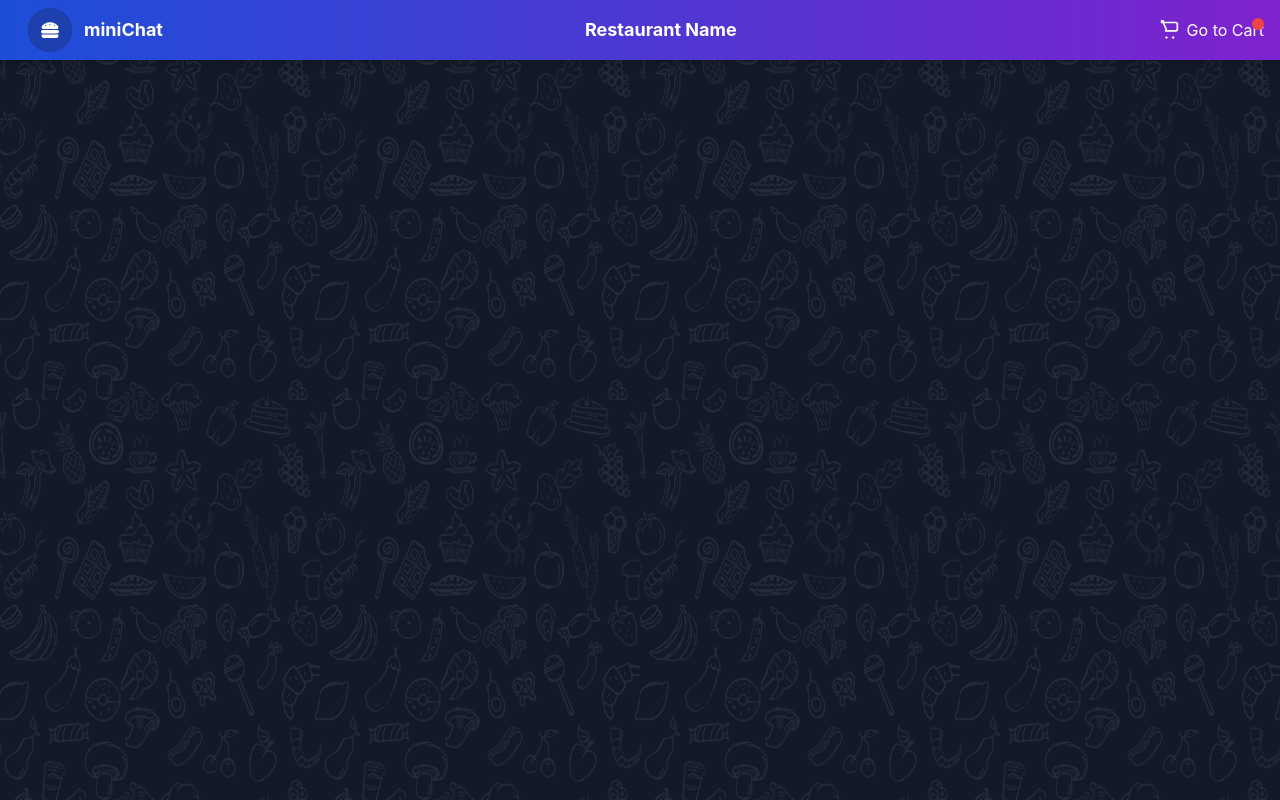
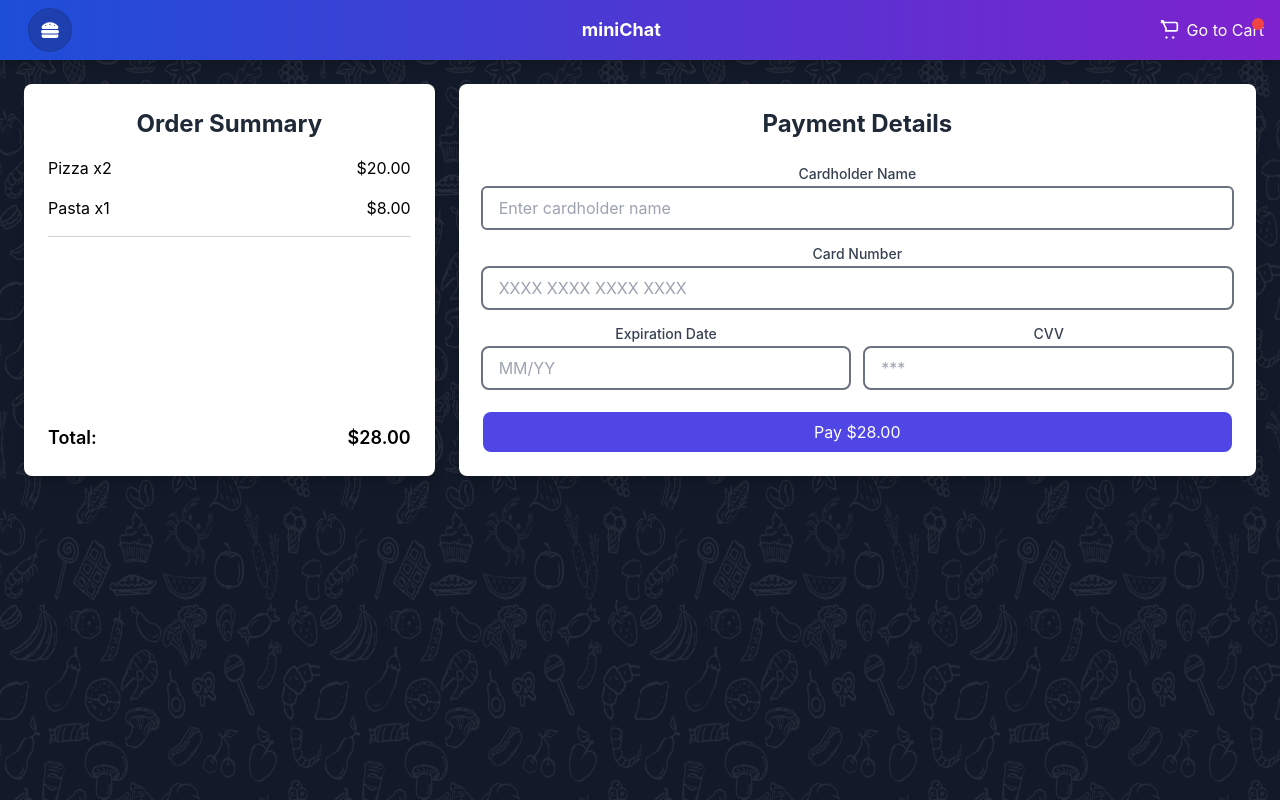
Before and after one commit to sujnankumar/miniProject-frontend, a React (Create React App) app: page /payment in a window 1280 px wide. Built offline with nearby package versions, Linux system fonts and the light colour scheme; no server answers.

Commit message:
New pages

```diff
--- a/package.json
+++ b/package.json
@@ -12,6 +12,7 @@
     "@testing-library/user-event": "^13.5.0",
     "font-awesome": "^4.7.0",
     "framer-motion": "^11.11.13",
+    "mdb-react-ui-kit": "^9.0.0",
     "qrcode.react": "^4.1.0",
     "react": "^18.3.1",
     "react-dom": "^18.3.1",
--- a/src/App.js
+++ b/src/App.js
@@ -12,6 +12,9 @@ import RestaurantDashboard from './components/RestaurantDashboard/RestaurantDash
 import AddDishForm from './components/RestaurantForms/AddDishForm';
 import MenuManagement from './components/MenuManagement';
 import ViewOrders from './components/RestaurantDashboard/ViewOrders';
+import RestaurantDetails from './components/RestaurantDetails';
+import Auth from "./components/Auth";
+import Payment from "./components/Payment";
 
 function App() {
   return (
@@ -21,17 +24,21 @@ function App() {
       <div className="App">
         <Routes>
           <Route exact path="/" element={<Chatbot />} />
+          <Route path="/login" element={<Auth />} />
+          <Route path="/signup" element={<Auth />} />
           <Route path="/rest" element={<RestaurantProfile />} />
           <Route path="/restaurant/dashboard" element={<RestaurantDashboard />} />
           <Route path="/cart" element={<Cart />} />
           <Route path="/order" element={<Order />} />
           <Route path='/dish-details' element={<FoodInfo />} />
           <Route path="/profile" element={<UserProfile />} />
+          <Route path="/payment" element={<Payment />} />
 
           <Route path='/restaurant/register' element={<RestaurantRegister />} />
           <Route path="/restaurant/adddish" element={<AddDishForm />} />
           <Route path="/restaurant/manage/menu" element={<MenuManagement />} />
           <Route path="/restaurant/view/orders" element={<ViewOrders />} />
+          <Route path="/restaurant/details" element={<RestaurantDetails />} />
         </Routes>
       </div>
       </Layout>
--- /dev/null
+++ b/src/components/Auth.js
@@ -0,0 +1,85 @@
+import React, { useState } from "react";
+
+const Auth = () => {
+  const [isLogin, setIsLogin] = useState(true);
+
+  const toggleAuthMode = () => setIsLogin(!isLogin);
+
+  return (
+    <div className="min-h-screen flex items-center justify-center p-6">
+      <div className="bg-white p-6 rounded-lg shadow-lg w-full max-w-md">
+        <h1 className="text-2xl font-bold text-gray-800 mb-6 text-center">
+          {isLogin ? "Login" : "Signup"}
+        </h1>
+
+        <form>
+          {!isLogin && (
+            <div className="mb-4">
+              <label
+                htmlFor="name"
+                className="block text-sm font-medium text-gray-700"
+              >
+                Name
+              </label>
+              <input
+                type="text"
+                id="name"
+                className="mt-1 block w-full rounded-md border-gray-300 shadow-sm focus:border-indigo-500 focus:ring-indigo-500"
+                placeholder="Enter your name"
+              />
+            </div>
+          )}
+          <div className="mb-4">
+            <label
+              htmlFor="email"
+              className="block text-sm font-medium text-gray-700"
+            >
+              Email
+            </label>
+            <input
+              type="email"
+              id="email"
+              className="mt-1 block w-full rounded-md border-gray-300 shadow-sm focus:border-indigo-500 focus:ring-indigo-500"
+              placeholder="Enter your email"
+            />
+          </div>
+          <div className="mb-4">
+            <label
+              htmlFor="password"
+              className="block text-sm font-medium text-gray-700"
+            >
+              Password
+            </label>
+            <input
+              type="password"
+              id="password"
+              className="mt-1 block w-full rounded-md border-gray-300 shadow-sm focus:border-indigo-500 focus:ring-indigo-500"
+              placeholder="Enter your password"
+            />
+          </div>
+
+          <button
+            type="submit"
+            className="w-full bg-indigo-600 text-white py-2 px-4 rounded-lg hover:bg-indigo-700"
+          >
+            {isLogin ? "Login" : "Signup"}
+          </button>
+        </form>
+
+        <p className="text-sm text-center text-gray-500 mt-4">
+          {isLogin
+            ? "Don't have an account?"
+            : "Already have an account?"}{" "}
+          <button
+            onClick={toggleAuthMode}
+            className="text-indigo-600 hover:underline focus:outline-none"
+          >
+            {isLogin ? "Signup" : "Login"}
+          </button>
+        </p>
+      </div>
+    </div>
+  );
+};
+
+export default Auth;
--- a/src/components/Cart.js
+++ b/src/components/Cart.js
@@ -101,11 +101,13 @@ const Cart = () => {
         <p className="text-gray-100">
           Total: <span className="font-bold text-lg text-white">${total.toFixed(2)}</span>
         </p>
-        <button
-          className="mt-4 w-full bg-green-600 text-white py-2 px-4 rounded-lg hover:bg-green-700"
-        >
-          Checkout
-        </button>
+        <Link to={'/payment'}>
+          <button
+            className="mt-4 w-full bg-green-600 text-white py-2 px-4 rounded-lg hover:bg-green-700"
+          >
+            Checkout
+          </button>
+        </Link>
       </div>
     </div>
   );
--- a/src/components/Navigation/Navbar.js
+++ b/src/components/Navigation/Navbar.js
@@ -46,7 +46,6 @@ const Navbar = () => {
           <FaHamburger className='text-lg text-white'/>
         </button>
         <h1 className="text-lg font-bold text-white">miniChat</h1>
-        <h1 className="text-lg font-bold text-white mx-auto">Restaurant Name</h1>
         <Link to="/cart">
 
         <button className="relative flex items-center ml-auto">
--- a/src/components/Navigation/Sidebar.js
+++ b/src/components/Navigation/Sidebar.js
@@ -57,15 +57,18 @@ const Sidebar = ({ isOpen, toggleSidebar }) => {
         <a href="#" className="hover:bg-gray-700 px-3 py-3 rounded-md text-gray-300 font-bold">
           Orders
         </a>
-        <a href="#" className="hover:bg-gray-700 px-3 py-3 rounded-md text-gray-300 font-bold">
+        <Link to="/restaurant/manage/menu" className="hover:bg-gray-700 px-3 py-3 rounded-md text-gray-300 font-bold active">
           Menu Management
-        </a>
+        </Link>
         <a href="#" className="hover:bg-gray-700 px-3 py-3 rounded-md text-gray-300 font-bold">
           Reservations
         </a>
         <a href="#" className="hover:bg-gray-700 px-3 py-3 rounded-md text-gray-300 font-bold">
           Inventory
         </a>
+        <Link to="/restaurant/details" className="hover:bg-gray-700 px-3 py-3 rounded-md text-gray-300 font-bold">
+            Details
+        </Link>
         <a href="#" className="hover:bg-gray-700 px-3 py-3 rounded-md text-gray-300 font-bold">
           Report
         </a>
--- /dev/null
+++ b/src/components/Payment.js
@@ -0,0 +1,127 @@
+import React, { useState } from "react";
+
+const Payment = () => {
+  const [cart] = useState([
+    { id: 1, name: "Pizza", price: 10, quantity: 2 },
+    { id: 2, name: "Pasta", price: 8, quantity: 1 },
+  ]);
+
+  const totalAmount = cart.reduce(
+    (sum, item) => sum + item.price * item.quantity,
+    0
+  );
+
+  const handlePayment = (e) => {
+    e.preventDefault();
+    alert("Payment processed successfully!");
+  };
+
+  return (
+    <div className="flex flex-col lg:flex-row gap-6 p-6 items-stretch">
+      {/* Order Summary */}
+      <div className="lg:w-1/3 bg-white p-6 rounded-lg shadow-lg flex flex-col justify-between">
+        <div>
+          <h2 className="text-2xl font-bold text-gray-800 mb-4">
+            Order Summary
+          </h2>
+          {cart.map((item) => (
+            <div key={item.id} className="flex justify-between mb-4">
+              <span>{item.name} x{item.quantity}</span>
+              <span>${(item.price * item.quantity).toFixed(2)}</span>
+            </div>
+          ))}
+          <hr className="border-gray-300 mb-4" />
+        </div>
+        <div className="flex justify-between text-lg font-semibold">
+          <span>Total:</span>
+          <span>${totalAmount.toFixed(2)}</span>
+        </div>
+      </div>
+
+      {/* Payment Form */}
+      <div className="flex-1 bg-white p-6 rounded-lg shadow-lg flex flex-col justify-between">
+        <div>
+          <h2 className="text-2xl font-bold text-gray-800 mb-6">
+            Payment Details
+          </h2>
+          <form onSubmit={handlePayment} className="space-y-4">
+            {/* Cardholder Name */}
+            <div>
+              <label
+                htmlFor="cardholderName"
+                className="block text-sm font-medium text-gray-700"
+              >
+                Cardholder Name
+              </label>
+              <input
+                type="text"
+                id="cardholderName"
+                required
+                className="mt-1 block w-full rounded border-gray-300 shadow-sm focus:border-indigo-500 focus:ring-indigo-500 outline outline-2 outline-gray-500 py-2 px-4"
+                placeholder="Enter cardholder name"
+              />
+            </div>
+            {/* Card Number */}
+            <div>
+              <label
+                htmlFor="cardNumber"
+                className="block text-sm font-medium text-gray-700 "
+              >
+                Card Number
+              </label>
+              <input
+                type="text"
+                id="cardNumber"
+                required
+                className="mt-1 block w-full rounded-md border-gray-300 shadow-sm focus:border-indigo-500 focus:ring-indigo-500 outline outline-2 outline-gray-500 py-2 px-4"
+                placeholder="XXXX XXXX XXXX XXXX"
+              />
+            </div>
+            {/* Expiration Date and CVV */}
+            <div className="flex gap-4">
+              <div className="w-1/2">
+                <label
+                  htmlFor="expirationDate"
+                  className="block text-sm font-medium text-gray-700"
+                >
+                  Expiration Date
+                </label>
+                <input
+                  type="text"
+                  id="expirationDate"
+                  required
+                  className="mt-1 block w-full rounded-md border-gray-300 shadow-sm focus:border-indigo-500 focus:ring-indigo-500 outline outline-2 outline-gray-500 py-2 px-4"
+                  placeholder="MM/YY"
+                />
+              </div>
+              <div className="w-1/2">
+                <label
+                  htmlFor="cvv"
+                  className="block text-sm font-medium text-gray-700"
+                >
+                  CVV
+                </label>
+                <input
+                  type="text"
+                  id="cvv"
+                  required
+                  className="mt-1 block w-full rounded-md border-gray-300 shadow-sm focus:border-indigo-500 focus:ring-indigo-500 outline outline-2 outline-gray-500 py-2 px-4"
+                  placeholder="***"
+                />
+              </div>
+            </div>
+          </form>
+        </div>
+        {/* Submit Button */}
+        <button
+          type="submit"
+          className="mt-6 w-full bg-indigo-600 text-white py-2 px-4 rounded-lg hover:bg-indigo-700"
+        >
+          Pay ${totalAmount.toFixed(2)}
+        </button>
+      </div>
+    </div>
+  );
+};
+
+export default Payment;
--- /dev/null
+++ b/src/components/RestaurantDetails.js
@@ -0,0 +1,47 @@
+import React from "react";
+import { QRCodeCanvas } from "qrcode.react";
+
+const RestaurantDetails = () => {
+  const restaurant = {
+    name: "Delicious Bites",
+    address: "123 Foodie Lane, Gourmet City, FC 56789",
+    phone: "+1 (123) 456-7890",
+    id: "1",
+  };
+
+  const qrValue = restaurant.id;
+
+  return (
+    <div className="h-full flex items-center justify-center">
+      <div className="bg-white p-6 rounded-lg shadow-lg w-full max-w-2xl">
+        {/* Restaurant Details */}
+        <h1 className="text-3xl font-bold text-gray-800 mb-4">{restaurant.name}</h1>
+        <p className="text-gray-600 mb-2">
+          <strong>Address:</strong> {restaurant.address}
+        </p>
+        <p className="text-gray-600 mb-2">
+          <strong>Phone:</strong> {restaurant.phone}
+        </p>
+        <p className="text-gray-600 mb-6">
+          <strong>ID:</strong>{" "}
+            {restaurant.id}
+        </p>
+
+        {/* QR Code */}
+        <div className="flex flex-col items-center">
+          <h2 className="text-2xl font-semibold text-gray-700 mb-4">Scan QR Code</h2>
+          <QRCodeCanvas
+            value={qrValue}
+            size={200}
+            bgColor={"#ffffff"}
+            fgColor={"#000000"}
+            level={"H"}
+            className="shadow-lg"
+          />
+        </div>
+      </div>
+    </div>
+  );
+};
+
+export default RestaurantDetails;
```
Also changed, not shown: 1 other file (tests, documents, lock files or other folders).
